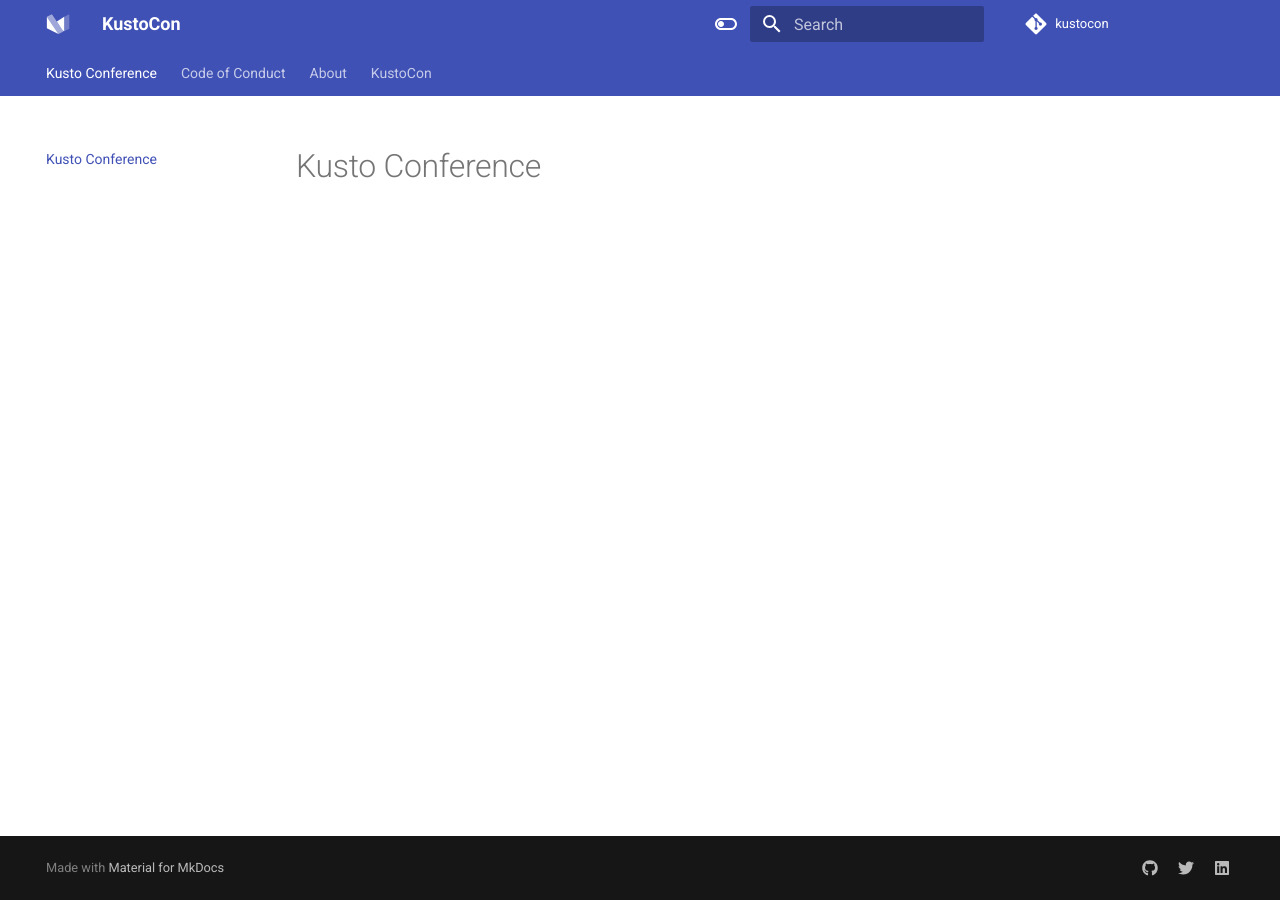
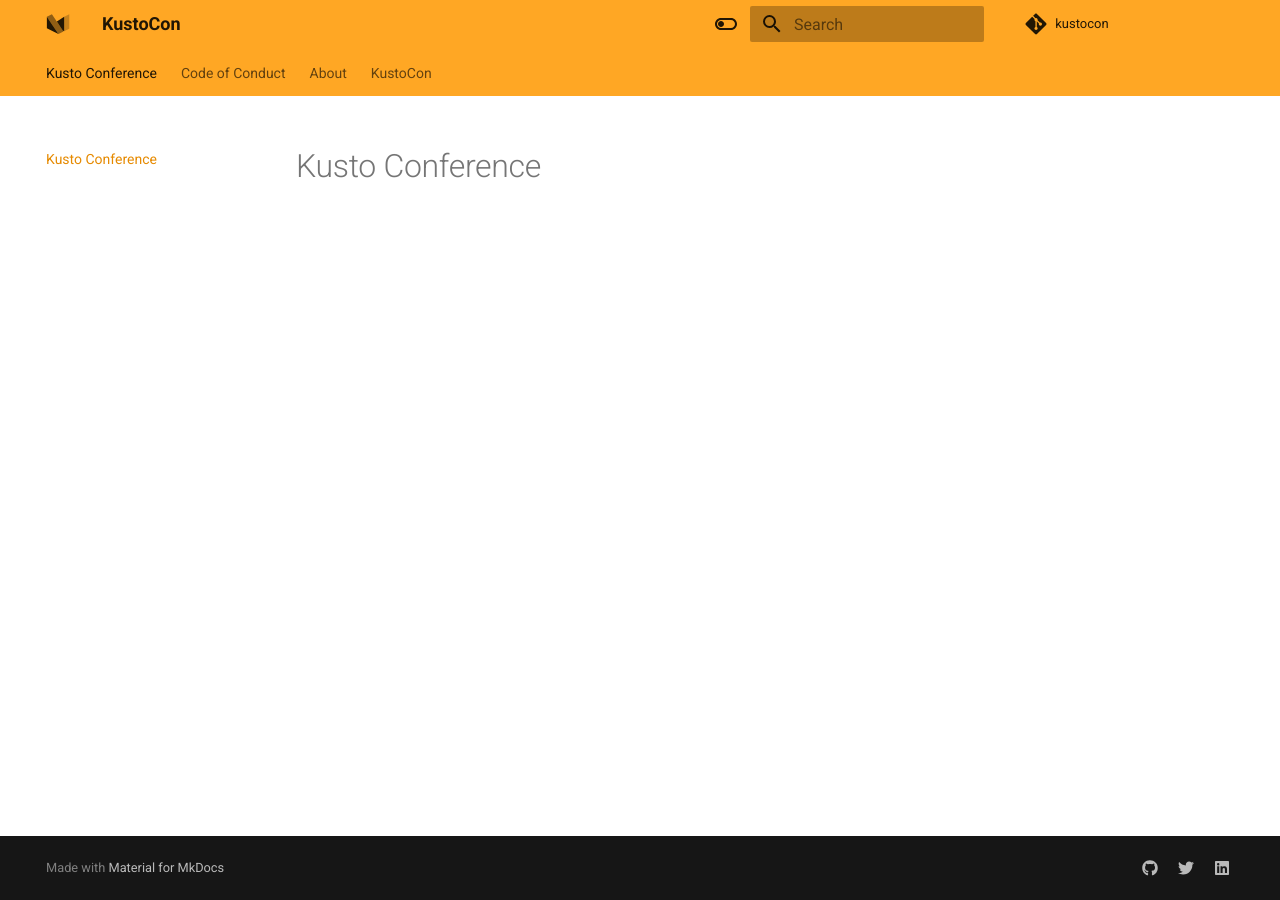
Before and after one commit to KQLCafe/kustocon, an MkDocs documentation site: the page built from docs/index.md, in a window 1280 px wide. Built offline with MkDocs 1.6.1 and Material for MkDocs 9.7.7, drawn with Linux system fonts in a browser that asks for light colours; comment, search, counter and statistics services are not loaded.

Commit message:
hello world

```diff
--- a/mkdocs.yml
+++ b/mkdocs.yml
@@ -39,7 +39,7 @@ theme:
     # - toc.integrate
   palette:
     - scheme: default
-      primary: organge
+      primary: orange
       accent: orange
       toggle:
         icon: material/toggle-switch-off-outline
```
